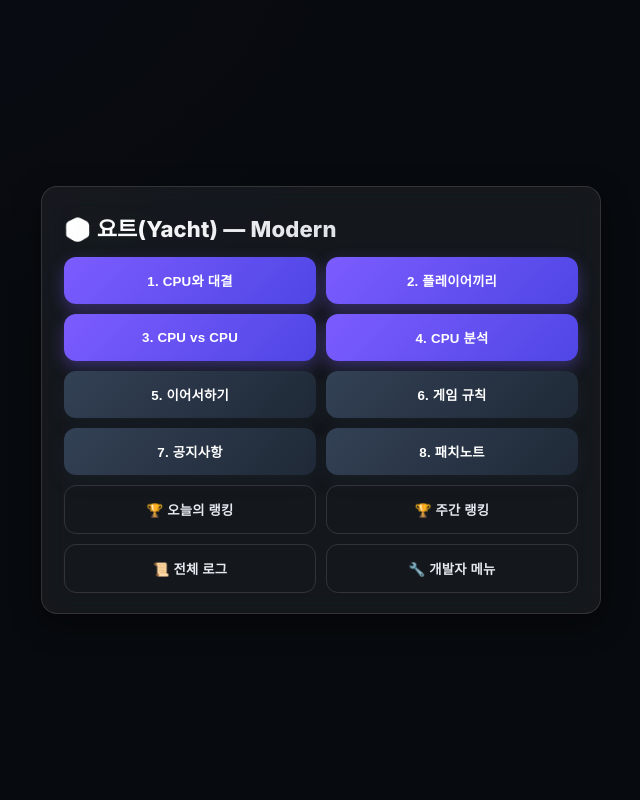
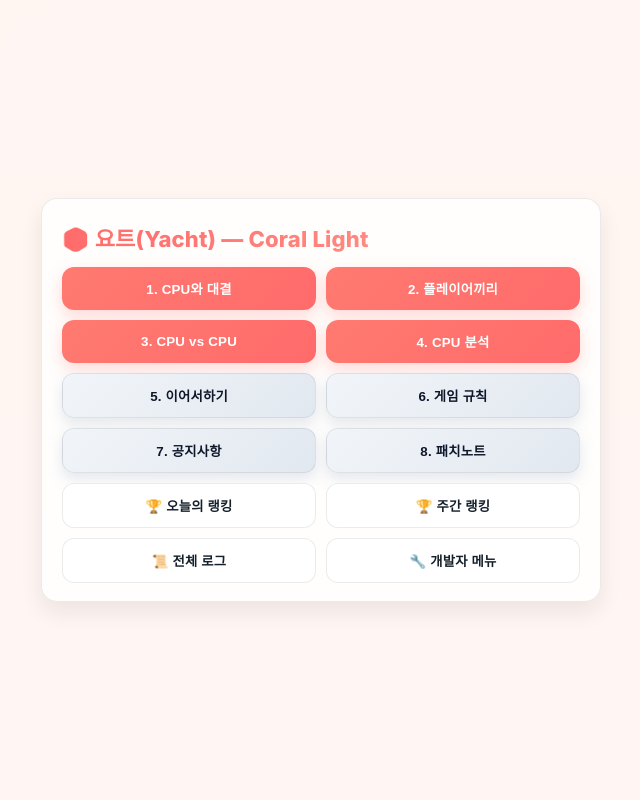
Before and after one commit to dingo0880/yachtgame_project, a Django app: page / in a window 1280 px wide. Shown: the whole page, without its empty margins (319-959 px from the left). Run offline with Django 5.2, Linux system fonts and the light colour scheme; some libraries are stand-ins or nearby versions.

Commit message:
init local project

```diff
--- a/yachtgame/templates/yachtgame/index.html
+++ b/yachtgame/templates/yachtgame/index.html
@@ -3,25 +3,26 @@
 <head>
   <meta charset="UTF-8"/>
   <meta name="viewport" content="width=device-width,initial-scale=1"/>
-  <title>Yacht (Yahtzee) – Modern UI</title>
+  <title>Yacht (Yahtzee) – Coral Light</title>
   <link rel="preconnect" href="https://fonts.gstatic.com" crossorigin>
   <link href="https://fonts.googleapis.com/css2?family=Inter:wght@400;500;600;700;800&family=Noto+Sans+KR:wght@400;500;700&display=swap" rel="stylesheet">
   <script src="https://www.google.com/recaptcha/api.js?render=6Le9yqArAAAAAJiYF7VyQgPrEwyu1ax5OwNe4fNq"></script>
 
   <style>
     :root{
-      --bg: #0b0f14;
-      --panel: rgba(255,255,255,.06);
-      --panel-strong: rgba(255,255,255,.10);
-      --border: rgba(255,255,255,.12);
-      --text: #e6eaf0;
-      --muted: #9aa3af;
-      --accent: #7c5cff;     /* 메인 포인트컬러 */
-      --accent-2: #22d3ee;   /* 보조 포인트컬러 */
-      --success: #22c55e;
-      --danger: #ef4444;
-      --yellow: #fbbf24;
-      --shadow: 0 10px 30px rgba(0,0,0,.35);
+      /* ---- 밝은 코랄 테마 ---- */
+      --bg: #fff8f6;
+      --panel: rgba(255,255,255,0.85);
+      --panel-strong: rgba(255,255,255,0.95);
+      --border: rgba(0,0,0,0.08);
+      --text: #15202b;
+      --muted: #586174;
+      --accent: #ff7a70;    /* 코랄 */
+      --accent-2: #ffb3a9;  /* 연코랄 */
+      --success: #16a34a;
+      --danger: #e11d48;
+      --yellow: #f59e0b;
+      --shadow: 0 10px 22px rgba(24,24,24,.08);
       --radius: 16px;
     }
 
@@ -31,9 +32,9 @@
       margin:0;color:var(--text);
       font-family:Inter, "Noto Sans KR", system-ui, -apple-system, Segoe UI, Roboto, Arial, sans-serif;
       background:
-        radial-gradient(1200px 800px at 10% -10%, #112 0%, transparent 60%),
-        radial-gradient(900px 700px at 120% 20%, #10162a 0%, transparent 55%),
-        linear-gradient(180deg, #0b0f14 0%, #0b0f14 100%);
+        radial-gradient(900px 600px at -10% -10%, #ffe8e4 0%, transparent 60%),
+        radial-gradient(900px 600px at 110% 0%, #ffeceb 0%, transparent 55%),
+        linear-gradient(180deg, #fff8f6 0%, #fffdfc 100%);
       overflow-y:auto;
     }
 
@@ -45,8 +46,8 @@
 
     .glass{
       background:var(--panel);
-      backdrop-filter: blur(14px) saturate(120%);
-      -webkit-backdrop-filter: blur(14px) saturate(120%);
+      backdrop-filter: blur(10px) saturate(120%);
+      -webkit-backdrop-filter: blur(10px) saturate(120%);
       border:1px solid var(--border);
       border-radius:var(--radius);
       box-shadow: var(--shadow);
@@ -54,20 +55,22 @@
 
     .btn{
       appearance:none;border:0;cursor:pointer;
-      padding:14px 18px;border-radius:12px;
+      padding:12px 16px;border-radius:12px;
       color:#fff;font-weight:700;letter-spacing:.2px;
-      transition: transform .15s ease, box-shadow .2s ease, background .2s ease, opacity .2s ease;
-      background: linear-gradient(135deg, var(--accent) 0%, #4f46e5 100%);
-      box-shadow: 0 6px 16px rgba(124,92,255,.35);
+      transition: transform .12s ease, box-shadow .15s ease, background .15s ease, opacity .15s ease;
+      background: linear-gradient(135deg, var(--accent) 0%, #ff6b6b 100%);
+      box-shadow: 0 6px 16px rgba(255,122,112,.28);
     }
-    .btn:hover{ transform: translateY(-2px) }
+    .btn:hover{ transform: translateY(-1px) }
     .btn:active{ transform: translateY(0) scale(.98) }
     .btn.secondary{
-      background: linear-gradient(135deg, #334155 0%, #1f2937 100%);
-      box-shadow: 0 6px 16px rgba(31,41,55,.35);
+      background: linear-gradient(135deg, #f1f5f9 0%, #e2e8f0 100%);
+      color:#0f172a;
+      box-shadow: 0 6px 14px rgba(148,163,184,.25);
+      border:1px solid var(--border);
     }
     .btn.ghost{
-      background:transparent; border:1px solid var(--border); color:var(--text);
+      background:#ffffff; border:1px solid var(--border); color:var(--text);
       box-shadow:none;
     }
     .btn:disabled{ opacity:.6; cursor:not-allowed; transform:none; box-shadow:none; }
@@ -75,20 +78,20 @@
     .headline{
       display:flex;align-items:center;gap:10px;margin:0 0 14px 0;
       font-weight:800; letter-spacing:.2px;
-      background: linear-gradient(90deg, #fff, #c2c8d2);
+      background: linear-gradient(90deg, #ff6b6b, #ff9d8f);
       -webkit-background-clip:text; background-clip:text; color: transparent;
     }
 
-    /* ---------- 메인 메뉴 모달 ---------- */
+    /* ---------- 모달 ---------- */
     .modal-overlay{
       position: fixed; inset:0; display:flex; justify-content:center; align-items:center;
-      background: rgba(5,8,12,.65);
+      background: rgba(255, 244, 241, .75);
       z-index:1000;
-      transition: opacity .2s ease;
+      transition: opacity .18s ease;
     }
     .modal-content{
       width:min(560px, calc(100vw - 40px));
-      padding:24px 22px 20px;
+      padding:22px 20px 18px;
     }
     .modal-content h2{ margin:0 0 14px 0; font-size:22px }
     .modal-grid{
@@ -192,8 +192,8 @@
       .log-container{ flex:1 1 100%; order: 999 }
     }
 
-    /* subtle enter fade */
-    .fade-in{ animation: fade .25s ease }
+    /* enter fade: 첫 렌더만 사용 */
+    .fade-in{ animation: fade .22s ease }
     @keyframes fade{ from{opacity:0; transform:translateY(6px)} to{opacity:1; transform:translateY(0)} }
   </style>
 </head>
@@ -204,7 +204,7 @@
   <!-- 메인 메뉴 -->
   <div id="main-menu-modal" class="modal-overlay">
     <div class="modal-content glass fade-in">
-      <h2 class="headline">🎲 요트(Yacht) — Modern</h2>
+      <h2 class="headline">🎲 요트(Yacht) — Coral Light</h2>
 
       <div class="modal-grid">
         <button id="menu-vs-cpu" class="btn">1. CPU와 대결</button>
@@ -312,11 +312,14 @@
   const csrftoken = getCookie('csrftoken');
   const deepCopy = (obj) => (typeof structuredClone === 'function' ? structuredClone(obj) : JSON.parse(JSON.stringify(obj)));
 
+  /* ---- 깜빡임 억제용 플래그 ---- */
+  let FIRST_RENDER = true;
+
   /* -------------------- 라우팅/페이지 -------------------- */
   function showGameRulesModal(){
     const rulesHTML = `
       <h2 class="headline">📘 요트(Yacht) 규칙</h2>
-      <div style="text-align:left; line-height:1.7; max-height:60vh; overflow:auto;">
+      <div style="text-align:left; line-height:1.7; max-height:60vh; overflow:auto; color:#111827;">
         <h3 style="margin:10px 0 6px 0;">기본</h3>
         <ul>
           <li>총 12라운드, 각 라운드에서 주사위 5개를 최대 3번 굴립니다.</li>
@@ -339,7 +342,7 @@
       <div style="display:flex; gap:10px; margin-top:14px;">
         <button class="btn secondary" id="close-rules-btn">닫기</button>
       </div>`;
-    setupModalContent.classList.add('glass','fade-in');
+    setupModalContent.classList.add('glass');
     setupModalContent.innerHTML = rulesHTML;
     mainMenuModal.style.display='none';
     setupModal.style.display='flex';
@@ -413,14 +416,17 @@
     }
     mainMenuModal.style.display='none';
     gameContainer.style.display='flex';
+
+    // 전체 리렌더는 유지하되, 페이드인/글래스만 두고 'fade-in'은 첫 렌더 때만
     gameContainer.innerHTML='';
 
     gameState.players.forEach((player, idx)=>{
-      gameContainer.appendChild(createPlayerUI(player, idx, gameState));
+      const node = createPlayerUI(player, idx, gameState, FIRST_RENDER);
+      gameContainer.appendChild(node);
     });
 
     const logContainer = document.createElement('div');
-    logContainer.className='log-container glass';
+    logContainer.className='log-container glass' + (FIRST_RENDER ? ' fade-in' : '');
     logContainer.innerHTML = `<h3>게임 로그</h3><div id="game-log"></div>`;
     gameContainer.appendChild(logContainer);
 
@@ -434,11 +440,14 @@
       const current = gameState.players[gameState.current_player_index];
       if(current.is_cpu){ setTimeout(handlePlayCpuTurn, 1200); }
     }
+
+    // 첫 렌더 완료 후엔 애니 끔
+    if (FIRST_RENDER) FIRST_RENDER = false;
   }
 
-  function createPlayerUI(player, index, gameState){
+  function createPlayerUI(player, index, gameState, useFade){
     const el = document.createElement('div');
-    el.className='game-area glass fade-in';
+    el.className='game-area glass' + (useFade ? ' fade-in' : '');
     const isCurrent = index===gameState.current_player_index;
     if(isCurrent) el.classList.add('is-current');
 
@@ -528,10 +537,10 @@
     }).sort((a,b)=>b.score-a.score);
 
     let html = `<h2 class="headline">🏆 최종 결과</h2>`;
-    final.forEach((r,i)=>{ html += `<p style="margin:.2rem 0">${i+1}위: <b>${r.name}</b> - ${r.score}점</p>`; });
-    if(final.length>1) html += `<p style="margin-top:.6rem"><strong>🎉 최종 우승자: ${final[0].name}</strong></p>`;
+    final.forEach((r,i)=>{ html += `<p style="margin:.2rem 0;color:#111827">${i+1}위: <b>${r.name}</b> - ${r.score}점</p>`; });
+    if(final.length>1) html += `<p style="margin-top:.6rem;color:#111827"><strong>🎉 최종 우승자: ${final[0].name}</strong></p>`;
     html += `<div style="margin-top:12px"><button id="play-again-btn" class="btn">메인 메뉴로</button></div>`;
-    setupModalContent.classList.add('glass','fade-in');
+    setupModalContent.classList.add('glass');
     setupModalContent.innerHTML = html;
     setupModal.style.display='flex';
     document.getElementById('play-again-btn').addEventListener('click', ()=>location.reload());
@@ -552,6 +561,7 @@
       if(!current.is_cpu){
         gameState.turn_buf.score_state_before = deepCopy(current.scoreboard);
       }
+      FIRST_RENDER = true; // 새 게임 시작 시 첫 렌더만 페이드
       renderGame(gameState);
     }catch(e){}
   }
@@ -562,7 +572,7 @@
       if(rollBtn) rollBtn.disabled = true;
       const diceArea = document.querySelector(`.game-area.is-current .dice-area`);
       if(diceArea) diceArea.querySelectorAll('.dice:not(.kept)').forEach(el=>el.classList.add('rolling'));
-      await sleep(480);
+      await sleep(450);
       renderGame(await apiCall('/api/roll-dice/','POST'));
     }catch(e){}
   }
@@ -592,13 +602,14 @@
 
   async function handleLoadGame(){
     try{
+      FIRST_RENDER = true;
       renderGame(await apiCall('/api/get-game-state/','GET'));
     }catch(e){
       if((e.message||'').includes('404')) alert('저장된 게임이 없습니다.');
     }
   }
 
-  // ▼▼ ML형: 기존 로직 그대로
+  // ▼▼ ML형: 원본 로직 유지
   async function handlePlayCpuTurn(){
     try{
       const gs = await apiCall('/api/get-game-state/','GET');
@@ -622,7 +633,7 @@
             });
           }
         }
-        await sleep(1100);
+        await sleep(1000);
       }
       renderGame(finalState);
     }catch(e){
@@ -638,15 +649,15 @@
       const doRoll = async () => {
         const diceArea = document.querySelector(`.game-area.is-current .dice-area`);
         if(diceArea) diceArea.querySelectorAll('.dice:not(.kept)').forEach(el=>el.classList.add('rolling'));
-        await sleep(480);
+        await sleep(450);
         state = await apiCall('/api/roll-dice/','POST');
         renderGame(state, true);
-        await sleep(760);
+        await sleep(720);
       };
       const doKeep = async (indices) => {
         state = await apiCall('/api/keep-dice/','POST',{ kept_indices: indices });
         renderGame(state, true);
-        await sleep(440);
+        await sleep(400);
       };
       const currentPlayer = () => state.players[state.current_player_index];
 
@@ -713,7 +724,7 @@
   function showSetupModal(title, inputs, onStart){
     setupModal.style.display='flex';
     const inputHTML = inputs.map(i=>`<div class="input-group">${i}</div>`).join('');
-    setupModalContent.classList.add('glass','fade-in');
+    setupModalContent.classList.add('glass'); // 재오픈시 fade-in 제거
     setupModalContent.innerHTML = `
       <h2 class="headline">${title}</h2>
       ${inputHTML}
@@ -766,7 +777,7 @@
       const r = await apiCall('/api/analyze-cpu/','POST',{ cpu_type: cpuType, count: parseInt(count) });
       let html = `<h2 class="headline">✅ ${cpuType} 분석 완료!</h2>
         <p style="color:var(--muted)">총 ${r.count} 게임 시뮬레이션 결과</p>
-        <div style="text-align:left; margin-top:14px;">
+        <div style="text-align:left; margin-top:14px; color:#111827;">
           <p><strong>📊 평균 점수:</strong> ${r.mean.toFixed(2)}점</p>
           <p><strong>⬆️ 최고 점수:</strong> ${r.max}점</p>
           <p><strong>⬇️ 최저 점수:</strong> ${r.min}점</p>
@@ -784,11 +795,11 @@
       const results = await apiCall(apiUrl,'GET');
       let html = `<h2 class="headline">🏆 ${title}</h2>
         <p style="font-size:.9em;color:var(--muted);">${period}</p>
-        <div style="text-align:left;max-height:400px;overflow:auto;padding:10px;border:1px solid var(--border);border-radius:12px;background:rgba(255,255,255,.03);">`;
+        <div style="text-align:left;max-height:400px;overflow:auto;padding:10px;border:1px solid var(--border);border-radius:12px;background:#fff; color:#111827;">`;
       if(results.length===0) html += "<p>완료된 게임 기록이 없습니다.</p>";
       else results.forEach((r,i)=>{ html += `<p style="margin:.3rem 0"><strong>${i+1}위.</strong> ${r.player_name} - ${r.total_score}점</p>`; });
       html += `</div><div style="margin-top:12px;"><button class="btn secondary" id="back-to-menu-btn">메인 메뉴로</button></div>`;
-      setupModalContent.classList.add('glass','fade-in');
+      setupModalContent.classList.add('glass');
       setupModalContent.innerHTML = html;
       mainMenuModal.style.display='none';
       setupModal.style.display='flex';
@@ -800,17 +811,17 @@
     try{
       const logs = await apiCall('/api/get-all-logs/','GET');
       let html = `<h2 class="headline">📜 전체 로그</h2><p style="color:var(--muted)">(최근 100개 턴 기록)</p>
-        <div style="text-align:left;max-height:400px;overflow:auto;padding:10px;border:1px solid var(--border);border-radius:12px;background:rgba(255,255,255,.03);">`;
+        <div style="text-align:left;max-height:400px;overflow:auto;padding:10px;border:1px solid var(--border);border-radius:12px;background:#fff; color:#111827;">`;
       if(logs.length===0){ html += "<p>기록된 로그가 없습니다.</p>"; }
       else{
         logs.forEach(l=>{
-          html += `<p style="border-bottom:1px solid rgba(255,255,255,.06);padding:8px 0;margin:0;">
+          html += `<p style="border-bottom:1px solid rgba(0,0,0,.06);padding:8px 0;margin:0;">
             [${l.created_at}] <strong>${l.player_name}</strong> - ${l.score_obtained}점 (턴 ${l.turn_number}, 족보: ${l.chosen_category})
           </p>`;
         });
       }
       html += `</div><div style="margin-top:12px;"><button class="btn secondary" id="back-to-menu-btn">메인 메뉴로</button></div>`;
-      setupModalContent.classList.add('glass','fade-in');
+      setupModalContent.classList.add('glass');
       setupModalContent.innerHTML = html;
       mainMenuModal.style.display='none';
       setupModal.style.display='flex';
```
Also changed, not shown: other parts of yachtgame/templates/yachtgame/index.html (+34 -37 lines).
